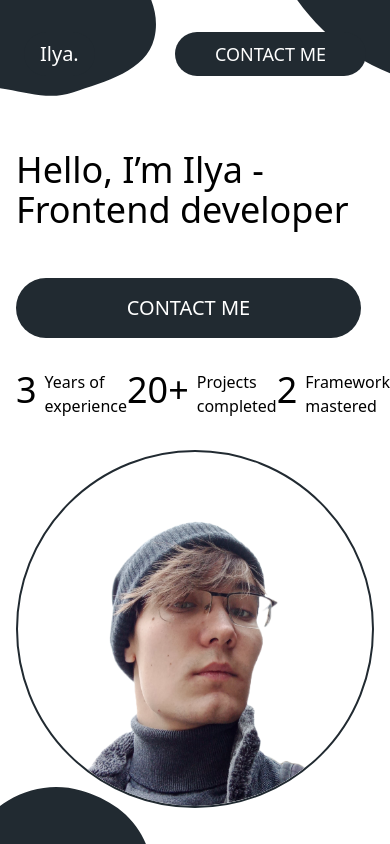
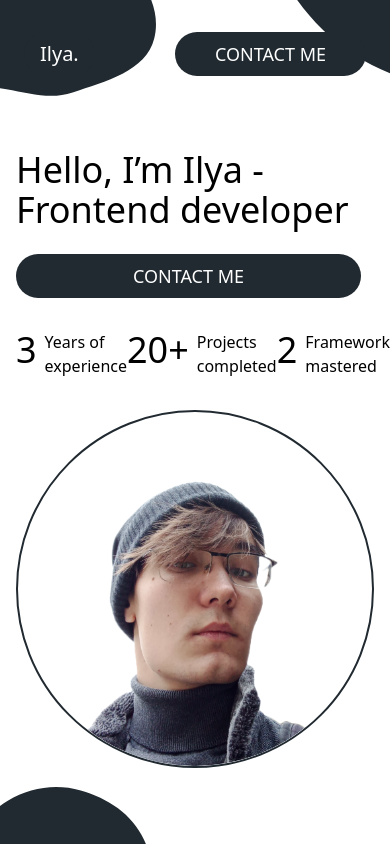
Before and after one commit to IljuhAlikin/portfolio, a React (Vite) app: page / in a window 390 px wide. Built offline with nearby package versions, Linux system fonts and the light colour scheme.

Commit message:
make btn responsive

```diff
--- a/src/assets/components/main/Content.tsx
+++ b/src/assets/components/main/Content.tsx
@@ -4,11 +4,11 @@ const Content = () => {
     <>
       <div className="container mx-auto flex flex-col py-[150px] xl:py-0 lg:py-0 md:py-0 xl:items-center md:items-center xl:justify-between xl:flex-row md:justify-between md:flex-row lg:align-center lg:justify-center lg:flex-row h-screen relative z-10 gap-8 px-4">
         <div className="flex flex-col gap-8">
-          <div className="flex flex-col gap-12">
+          <div className="flex flex-col gap-6 lg:gap-8 xl:gap-12">
             <div className="text-4xl md:text-5xl lg:text-6xl xl:text-7xl font-medium">
               Hello, I’m Ilya -<span className="block">Frontend developer</span>
             </div>
-            <button className="text-xl xl:text-2xl rounded-full px-10 py-4 uppercase bg-primary-color text-white inline-block max-w-[345px]">
+            <button className="text-lg lg:text-xl xl:text-2xl rounded-full py-2 lg:py-3 xl:px-10 xl:py-4 uppercase bg-primary-color text-white inline-block max-w-[345px]">
               Contact me
             </button>
           </div>
```
